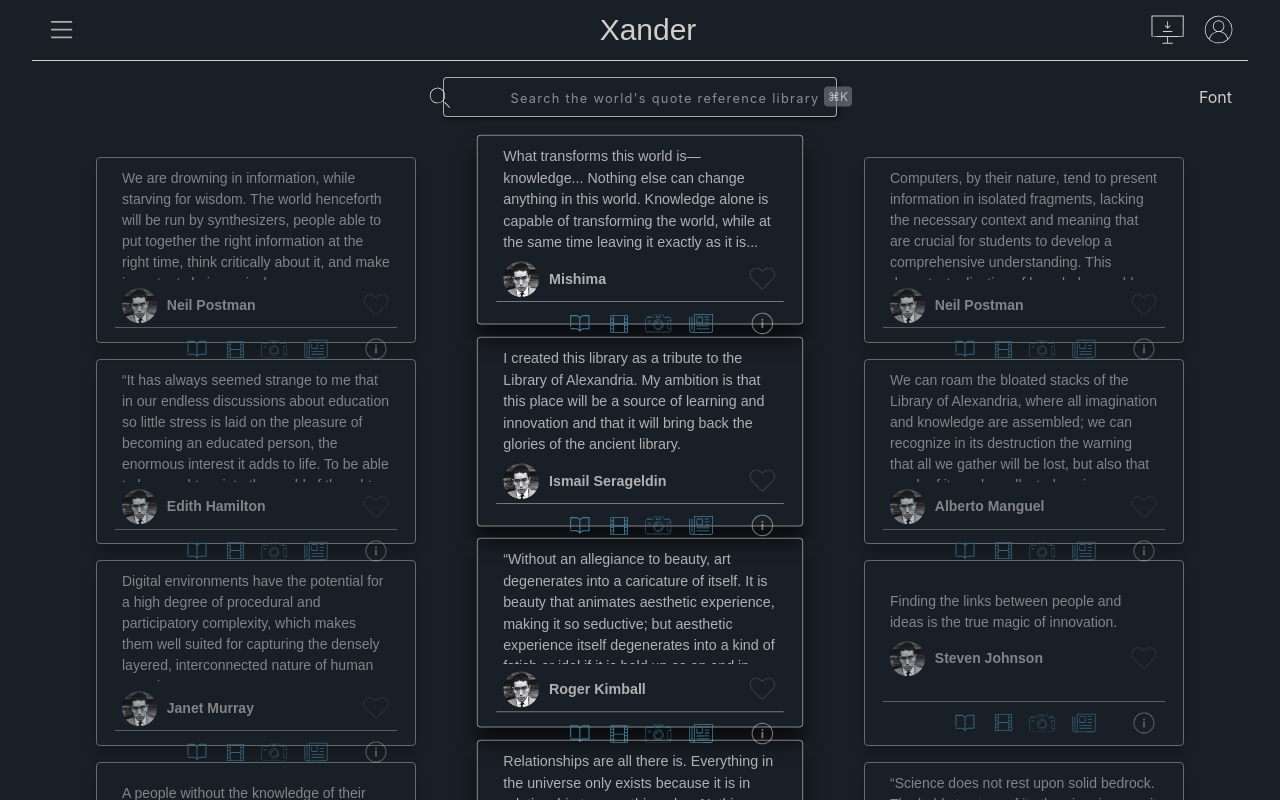
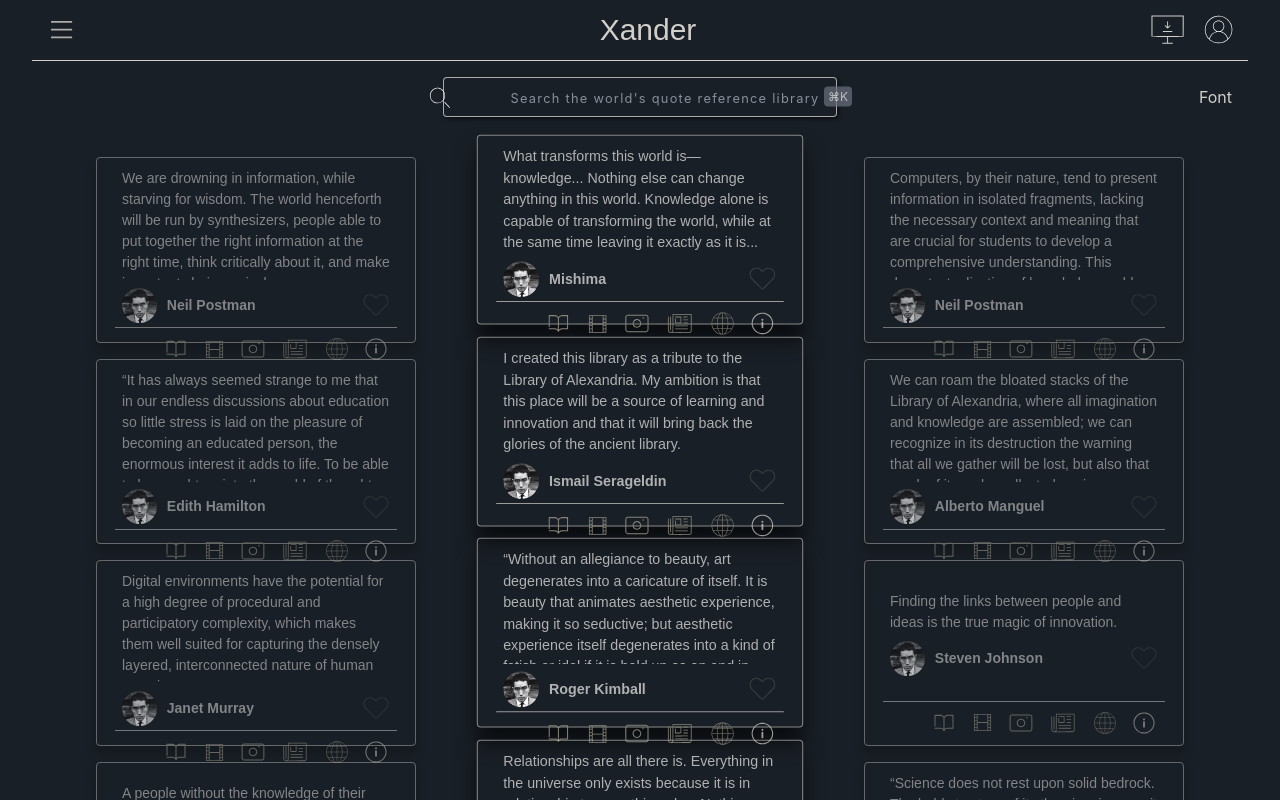
Before and after one commit to scmacoll/xander.com, a Next.js app: page / in a window 1280 px wide. Shown: the top 800 px of the page. Built offline with nearby package versions, Linux system fonts and the light colour scheme.

Commit message:
color changes

```diff
--- a/src/app/components/Content/Content.module.scss
+++ b/src/app/components/Content/Content.module.scss
@@ -59,6 +59,7 @@
     justify-content: center;
     position: relative;
     border: .1px solid rgb(var(--foreground-rgb), 0.6);
+    // background-color: rgb(16, 57, 58);
     margin: 0 0 1em;
     break-inside: avoid;
     // width: clamp(42.5ch, 30%, 75ch);
@@ -184,7 +185,7 @@
 .bottomContent {
     display: flex;
     position: relative;
-    border-top: .01px solid rgb(var(--foreground-rgb), 0.5);
+    border-top: .01px solid rgb(var(--foreground-rgb), .7);
 }
 
 .cardIcons {
@@ -205,7 +206,7 @@
 
 }
 .cardIcon:hover path {
-    fill: #aa992b;
+    fill: #b5b19b;
 }
 
 .cardInfo {
--- a/src/app/components/Content/Content.tsx
+++ b/src/app/components/Content/Content.tsx
@@ -144,7 +144,7 @@
                       preserveAspectRatio="xMidYMid meet">
                       <g
                         transform="translate(0.000000,752.000000) scale(0.100000,-0.100000)"
-                        fill="#447F9D"
+                        fill="#868478"
                         stroke="none">
                         <path
                           d="M2091 5205 l-31 -27 0 -1014 0 -1015 25 -24 c30 -31 92 -34 126 -6
@@ -174,7 +174,7 @@
                       preserveAspectRatio="xMidYMid meet">
                       <g
                         transform="translate(0.000000,752.000000) scale(0.100000,-0.100000)"
-                        fill="#447F9D"
+                        fill="#868478"
                         stroke="none">
                         <path
                           d="M1945 5575 l-25 -24 0 -1791 0 -1791 25 -24 24 -25 1791 0 1791 0 24
@@ -199,68 +199,34 @@
                       xmlns="http://www.w3.org/2000/svg"
                       width="3em"
                       height="3em"
-                      // transform="translate(0, -12)"
                       viewBox="0 0 752.000000 752.000000"
                       preserveAspectRatio="xMidYMid meet">
                       <g
                         transform="translate(0.000000,752.000000) scale(0.100000,-0.100000)"
-                        fill="#447F9D"
+                        fill="#868478"
                         stroke="none">
                         <path
-                          d="M2985 5281 c-51 -31 -64 -54 -145 -247 -44 -103 -85 -191 -92 -195
-                        -7 -5 -95 -9 -194 -9 l-182 0 -4 76 c-6 117 2 114 -287 114 -189 0 -241 -3
-                        -257 -14 -15 -12 -20 -30 -24 -96 l-5 -82 -64 -20 c-54 -17 -75 -30 -126 -81
-                        -108 -108 -100 -9 -100 -1207 0 -975 1 -1038 18 -1087 25 -72 97 -149 172
-                        -184 l60 -29 2005 0 2005 0 60 29 c75 35 147 112 172 184 17 49 18 112 18
-                        1087 0 1166 5 1092 -77 1185 -50 57 -99 89 -164 108 l-49 14 -5 87 c-7 130 0
-                        126 -267 126 l-215 0 -29 -29 c-27 -27 -29 -35 -29 -105 l0 -76 -172 2 -173 3
-                        -23 45 c-12 25 -52 116 -88 203 -55 132 -72 162 -102 185 l-35 27 -786 3
-                        c-752 2 -787 1 -816 -17z m1594 -78 c20 -19 51 -82 101 -203 83 -204 87 -212
-                        133 -234 31 -14 87 -16 474 -16 271 0 452 -4 475 -10 57 -16 119 -69 150 -129
-                        26 -50 28 -61 28 -182 l0 -129 -217 0 c-207 0 -220 -1 -257 -23 -22 -12 -53
-                        -39 -70 -60 l-31 -39 0 -658 0 -658 31 -39 c16 -21 50 -48 74 -60 42 -22 56
-                        -23 257 -23 l213 0 0 -129 c0 -121 -2 -132 -28 -182 -31 -60 -93 -113 -150
-                        -129 -52 -14 -3952 -14 -4004 0 -57 16 -119 69 -150 129 l-28 53 0 1038 0
-                        1038 28 53 c31 60 93 113 150 129 23 6 213 10 505 10 494 0 509 1 549 47 10
-                        10 52 102 93 204 48 116 85 192 101 207 l25 22 759 0 760 0 29 -27z m1069
-                        -305 l3 -68 -201 0 -200 0 0 58 c0 32 5 63 12 70 9 9 62 12 198 10 l185 -3 3
-                        -67z m-3358 -8 l0 -60 -210 0 -210 0 0 60 0 60 210 0 210 0 0 -60z m3650
-                        -1370 l0 -710 -201 0 c-224 0 -255 7 -290 64 -18 29 -19 62 -19 646 0 599 1
-                        616 20 648 34 55 61 61 288 62 l202 0 0 -710z"
+                          d="M2140 5289 c-98 -13 -214 -74 -284 -150 -62 -66 -95 -124 -120 -208
+                          -14 -49 -16 -173 -16 -1171 0 -998 2 -1122 16 -1171 59 -198 220 -335 424
+                          -360 55 -6 638 -9 1660 -7 l1575 3 64 23 c163 59 277 178 325 341 14 49 16
+                          173 16 1171 0 998 -2 1122 -16 1171 -48 163 -162 282 -325 341 l-64 23 -1595
+                          1 c-877 1 -1624 -2 -1660 -7z m3290 -200 c74 -34 120 -76 156 -141 l29 -53 0
+                          -1135 0 -1135 -29 -53 c-36 -65 -82 -107 -156 -141 l-55 -26 -1615 0 -1615 0
+                          -55 26 c-78 36 -124 80 -160 151 l-30 61 0 1116 0 1116 24 50 c43 94 115 154
+                          215 181 36 10 398 12 1641 11 l1595 -2 55 -26z"
                         />
                         <path
-                          d="M3353 5066 l-28 -24 0 -132 0 -132 28 -24 28 -24 379 0 379 0 28 24
-                        28 24 0 132 0 132 -28 24 -28 24 -379 0 -379 0 -28 -24z m767 -156 l0 -100
-                        -360 0 -360 0 0 100 0 100 360 0 360 0 0 -100z"
+                          d="M4719 4781 c-20 -20 -29 -39 -29 -61 0 -22 9 -41 29 -61 29 -28 32
+                          -29 135 -29 57 0 116 4 131 10 36 14 58 68 44 109 -17 49 -52 61 -174 61 -104
+                          0 -107 -1 -136 -29z"
                         />
                         <path
-                          d="M3570 4441 c-367 -78 -654 -375 -719 -745 -16 -88 -13 -256 5 -344
-                        69 -333 327 -610 656 -702 383 -107 794 45 1014 377 156 234 197 526 112 793
-                        -142 446 -609 718 -1068 621z m380 -76 c151 -35 278 -104 392 -213 324 -310
-                        356 -797 75 -1150 -73 -92 -167 -166 -282 -222 -147 -72 -203 -84 -375 -84
-                        -172 0 -228 12 -375 84 -511 249 -633 925 -241 1337 135 143 305 232 501 263
-                        76 11 220 4 305 -15z"
-                        />
-                        <path
-                          d="M3630 4226 c-154 -34 -249 -85 -361 -196 -72 -71 -93 -101 -132 -180
-                        -137 -279 -85 -592 132 -808 80 -79 166 -133 276 -169 71 -24 95 -27 215 -27
-                        120 0 144 3 215 27 276 92 465 336 482 622 8 124 -15 233 -74 355 -38 79 -59
-                        108 -132 180 -132 133 -275 196 -466 205 -56 3 -114 -1 -155 -9z m330 -95
-                        c189 -66 335 -216 396 -404 32 -102 37 -246 10 -347 -56 -209 -227 -382 -441
-                        -446 -82 -25 -248 -25 -330 0 -212 63 -388 240 -438 441 -25 100 -29 174 -13
-                        260 20 112 49 183 109 267 83 116 199 197 342 240 87 26 275 20 365 -11z"
-                        />
-                        <path
-                          d="M3641 4004 c-201 -54 -360 -247 -361 -440 0 -26 6 -47 16 -55 28 -23
-                        47 2 60 81 33 192 164 323 351 352 80 12 100 26 84 57 -14 25 -67 27 -150 5z"
-                        />
-                        <path
-                          d="M1875 4220 c-15 -48 -3 -50 316 -50 284 0 299 1 309 19 5 11 7 27 4
-                        35 -5 14 -43 16 -314 16 -302 0 -309 0 -315 -20z"
-                        />
-                        <path
-                          d="M1875 4030 c-15 -48 -3 -50 315 -50 318 0 330 2 315 50 -6 20 -13 20
-                        -315 20 -302 0 -309 0 -315 -20z"
+                          d="M3680 4519 c-194 -18 -383 -120 -511 -275 -189 -228 -225 -565 -90
+                          -832 70 -138 212 -276 351 -341 206 -97 451 -97 655 -1 269 125 436 390 436
+                          690 0 457 -381 800 -841 759z m220 -191 c156 -37 315 -165 382 -308 45 -94 61
+                          -165 61 -260 0 -161 -56 -295 -172 -411 -116 -116 -250 -172 -411 -172 -160 0
+                          -292 55 -410 172 -117 115 -174 250 -174 411 0 94 17 165 61 260 69 146 237
+                          278 393 309 30 6 64 13 75 15 28 7 141 -3 195 -16z"
                         />
                       </g>
                     </svg>
@@ -275,7 +241,7 @@
                       preserveAspectRatio="xMidYMid meet">
                       <g
                         transform="translate(0.000000,752.000000) scale(0.100000,-0.100000)"
-                        fill="#447F9D"
+                        fill="#868478"
                         stroke="none">
                         <path
                           d="M2534 5410 c-12 -5 -26 -15 -30 -22 -5 -7 -11 -661 -14 -1453 l-5
@@ -322,6 +288,53 @@
                         />
                       </g>
                     </svg>
+                    <svg
+                      className={`${styles.cardIcon}`}
+                      version="1.0"
+                      xmlns="http://www.w3.org/2000/svg"
+                      width="3em"
+                      height="3em"
+                      viewBox="0 0 752.000000 752.000000"
+                      preserveAspectRatio="xMidYMid meet">
+                      <g
+                        transform="translate(0.000000,752.000000) scale(0.100000,-0.100000)"
+                        fill="#868478"
+                        stroke="none">
+                        <path
+                          d="M3500 5684 c-460 -63 -889 -293 -1198 -644 -204 -233 -363 -539 -431
+                          -833 -229 -979 323 -1969 1275 -2287 713 -238 1509 -40 2019 502 656 698 716
+                          1748 141 2511 -266 354 -684 623 -1119 721 -199 46 -481 58 -687 30z m210
+                          -509 l0 -425 -348 0 c-192 0 -351 3 -355 6 -9 9 56 183 113 302 96 202 214
+                          353 349 450 66 47 167 91 214 91 l27 1 0 -425z m206 405 c178 -62 355 -252
+                          484 -522 57 -119 122 -293 113 -302 -4 -3 -163 -6 -355 -6 l-348 0 0 425 0
+                          425 23 0 c13 0 50 -9 83 -20z m-605 -90 c-145 -145 -265 -347 -361 -610 l-46
+                          -125 -347 -3 c-220 -1 -347 1 -347 7 0 14 119 170 192 252 217 244 560 450
+                          899 538 41 11 78 20 82 20 5 1 -28 -35 -72 -79z m962 44 c310 -86 644 -293
+                          850 -528 71 -81 187 -233 187 -247 0 -6 -127 -8 -347 -7 l-347 3 -46 125 c-93
+                          256 -218 467 -362 610 -90 91 -94 88 65 44z m-1403 -905 c-44 -151 -88 -457
+                          -97 -661 l-6 -158 -426 0 -427 0 8 101 c17 228 71 430 175 652 l46 97 368 0
+                          368 0 -9 -31z m840 -394 l0 -425 -425 0 -425 0 0 33 c0 162 43 511 86 700 l27
+                          117 369 0 368 0 0 -425z m864 308 c43 -189 86 -538 86 -700 l0 -33 -425 0
+                          -425 0 0 425 0 425 368 0 369 0 27 -117z m851 15 c100 -212 157 -424 173 -647
+                          l8 -101 -427 0 -426 0 -6 158 c-9 204 -53 510 -97 661 l-9 31 368 0 368 0 48
+                          -102z m-2655 -940 c0 -195 52 -557 106 -740 5 -17 -17 -18 -364 -18 l-369 0
+                          -46 98 c-104 221 -158 423 -175 651 l-8 101 428 0 428 0 0 -92z m940 -333 l0
+                          -425 -368 0 -369 0 -27 118 c-43 188 -86 537 -86 700 l0 32 425 0 425 0 0
+                          -425z m950 398 c-1 -170 -43 -516 -86 -705 l-27 -118 -369 0 -368 0 0 425 0
+                          425 425 0 425 0 0 -27z m938 -80 c-16 -206 -77 -436 -171 -635 l-50 -108 -369
+                          0 c-347 0 -369 1 -364 18 54 183 106 545 106 740 l0 92 428 0 428 0 -8 -107z
+                          m-2652 -953 c89 -252 222 -477 367 -621 45 -45 73 -79 62 -76 -11 3 -48 13
+                          -82 22 -344 87 -670 287 -916 564 -62 70 -167 211 -167 225 0 4 156 5 347 4
+                          l348 -3 41 -115z m764 -306 l0 -427 -42 7 c-24 3 -80 24 -124 46 -156 76 -301
+                          243 -415 475 -63 129 -132 309 -122 319 4 3 163 6 355 6 l348 0 0 -426z m803
+                          420 c10 -10 -59 -190 -122 -319 -114 -232 -259 -399 -415 -475 -44 -22 -100
+                          -43 -123 -46 l-43 -7 0 427 0 426 348 0 c192 0 351 -3 355 -6z m797 0 c0 -14
+                          -105 -155 -167 -224 -134 -150 -263 -258 -424 -356 -150 -92 -331 -169 -492
+                          -209 -34 -9 -71 -19 -81 -22 -11 -3 17 31 62 76 140 140 269 356 356 596 20
+                          55 41 110 46 123 l10 22 345 0 c190 0 345 -3 345 -6z"
+                        />
+                      </g>
+                    </svg>
                   </div>
                   <div className={`${styles.cardInfo}`}>
                     <svg
@@ -333,7 +346,7 @@
                       preserveAspectRatio="xMidYMid meet">
                       <g
                         transform="translate(0.000000,752.000000) scale(0.100000,-0.100000)"
-                        fill="#d2cfca88"
+                        fill="#d2cfcaba"
                         stroke="none">
                         <path
                           d="M3540 5643 c-104 -13 -290 -57 -395 -93 -675 -233 -1156 -817 -1261
--- a/src/app/globals.scss
+++ b/src/app/globals.scss
@@ -6,7 +6,6 @@
   --foreground-rgb: 210, 207, 202;
   --span-color-rgb: 157, 148, 135;
   --background-start-rgb: 25, 31, 38;
-  // --background-start-rgb: 17, 100, 102;
   // --background-start-rgb: 25, 35, 38; //green version
   // --background-start-rgb: 27, 36, 45; //lighter-blue
   // --background-start-rgb: 24, 26, 27;
```
